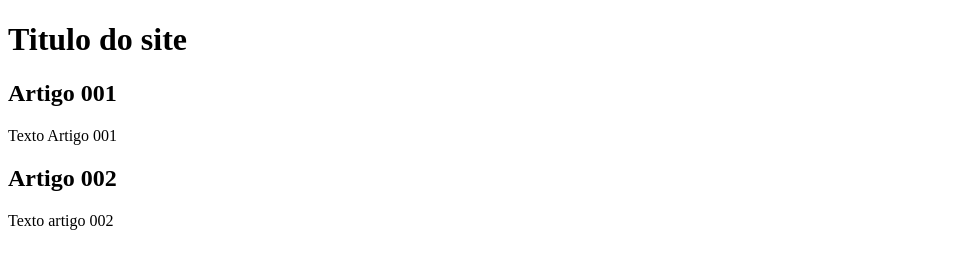
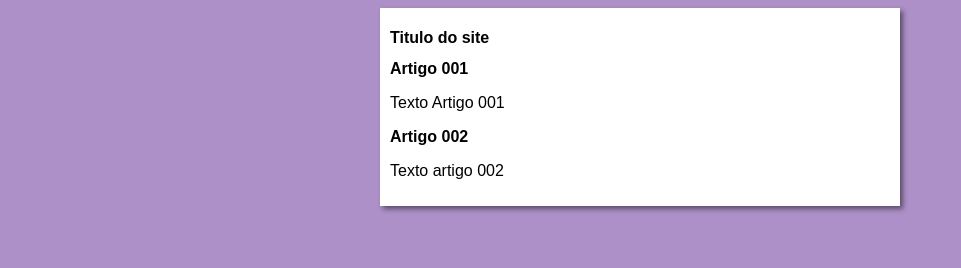
Before and after one commit to HellenTamara/projeto-site, a plain HTML site: page index.html in a window 1280 px wide. Shown: the whole page, without its empty margins (0-961 px from the left). Drawn offline with Linux system fonts and the light colour scheme.

Commit message:
iniciei o design

```diff
--- /dev/null
+++ b/estilos/style.css
@@ -0,0 +1,16 @@
+* {
+    font-family: Arial, Helvetica, sans-serif;
+    font-size: 16px;
+}
+
+body {
+    background-color: rgb(172, 144, 199);
+}
+
+main {
+    background-color: white;
+    width: 500px;
+    margin: auto;
+    padding: 10px;
+    box-shadow: 3px 3px 5px rgba(0, 0, 0, 0.473);
+}
--- a/index.html
+++ b/index.html
@@ -5,6 +5,7 @@
     <meta http-equiv="X-UA-Compatible" content="IE=edge">
     <meta name="viewport" content="width=device-width, initial-scale=1.0">
     <title>Titulo do site</title>
+    <link rel="stylesheet" href="estilos/style.css">
 </head>
 <body>
     <main>
```
